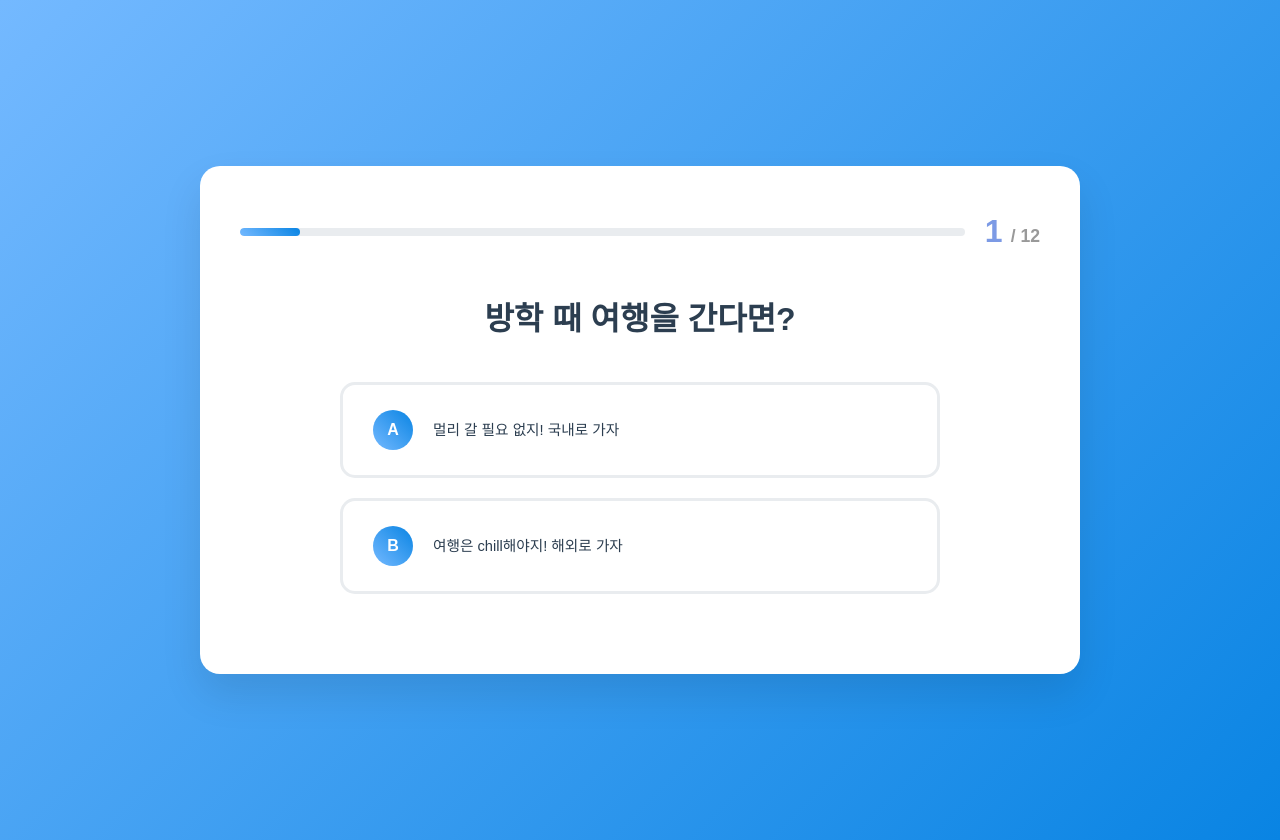
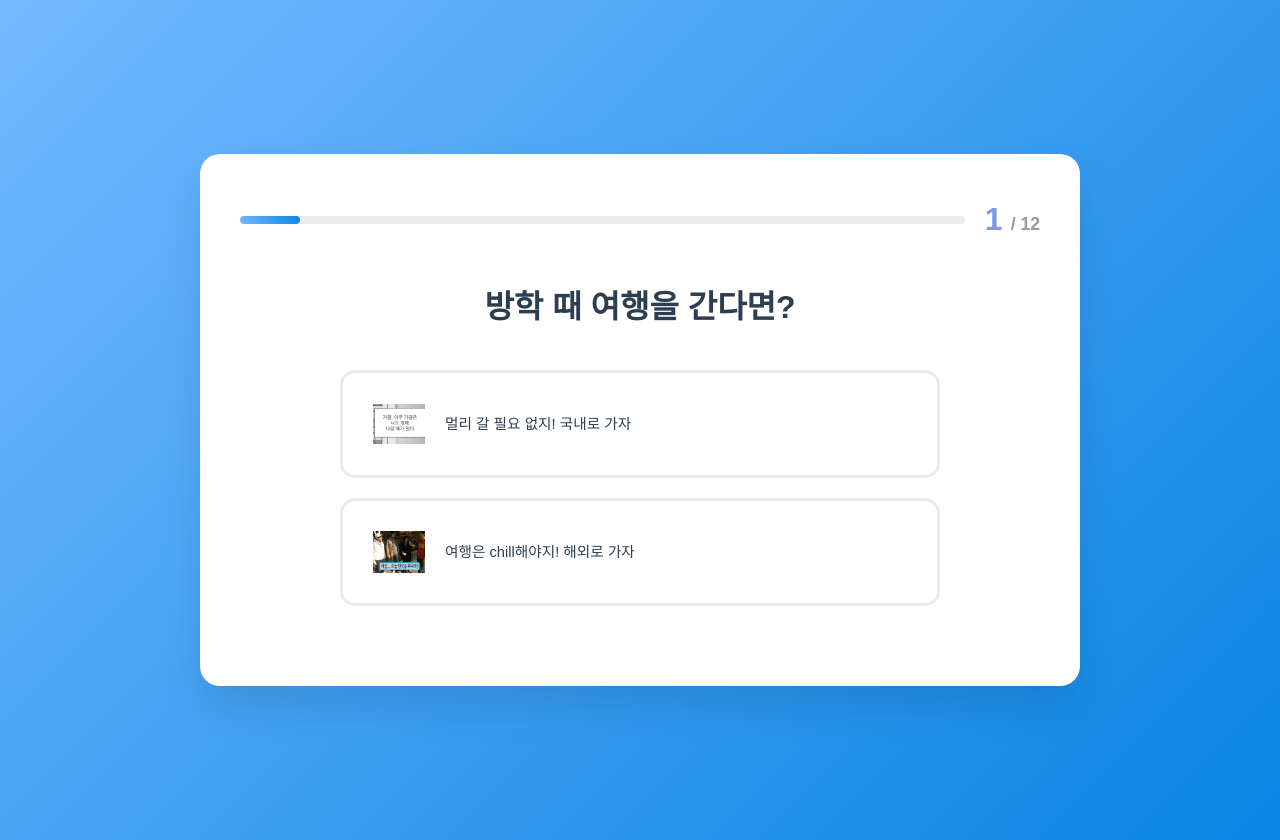
Before and after one commit to 88TOUR/anitest, a React (Vite) app: page / in a window 1280 px wide. Both pictures are taken after a click on the button "테스트 시작하기". Built offline with nearby package versions, Linux system fonts and the light colour scheme.

Commit message:
12가지 질문 수정

```diff
--- a/src/components/QuestionPage.jsx
+++ b/src/components/QuestionPage.jsx
@@ -27,7 +27,7 @@ const QuestionPage = ({
         </div>
 
         {/* 질문 내용 */}
-        <div className="question-content">
+         <div className="question-content">
           <h2 className="question-title">{question.question}</h2>
 
           <div className="options">
@@ -35,16 +35,24 @@ const QuestionPage = ({
               className="option-button option-a"
               onClick={() => onAnswer('A')}
             >
-              <span className="option-label">A</span>
-              <span className="option-text">{question.optionA}</span>
+              <img
+                src={question.optionA.image}
+                alt="선택지 A 이미지"
+                className="option-img"
+              />
+              <span className="option-text">{question.optionA.text}</span>
             </button>
 
             <button
               className="option-button option-b"
               onClick={() => onAnswer('B')}
             >
-              <span className="option-label">B</span>
-              <span className="option-text">{question.optionB}</span>
+              <img
+                src={question.optionB.image}
+                alt="선택지 B 이미지"
+                className="option-img"
+              />
+              <span className="option-text">{question.optionB.text}</span>
             </button>
           </div>
         </div>
--- a/src/data/questions.js
+++ b/src/data/questions.js
@@ -2,8 +2,14 @@ export const questions = [
   {
     id: 1,
     question: "방학 때 여행을 간다면?",
-    optionA: "멀리 갈 필요 없지! 국내로 가자",
-    optionB: "여행은 chill해야지! 해외로 가자",
+    optionA: {
+      text: "멀리 갈 필요 없지! 국내로 가자",
+      image: "/optionA1.png"
+    },
+    optionB: {
+      text: "여행은 chill해야지! 해외로 가자",
+      image: "/optionB1.png"
+    },
     category: "comfort"
   },
   {
--- a/src/styles/Question.css
+++ b/src/styles/Question.css
@@ -101,19 +101,12 @@ transform: translateY(-2px);
 box-shadow: 0 10px 25px rgba(116, 185, 255, 0.3);
 }
 
-.option-label {
-background: linear-gradient(45deg, #74b9ff, #0984e3);
-color: white;
-width: 40px;
-height: 40px;
-border-radius: 50%;
-display: flex;
-align-items: center;
-justify-content: center;
-font-weight: 700;
-font-size: 1.2em;
-margin-right: 20px;
-flex-shrink: 0;
+.option-img {
+  width: 52px;
+  height: 52px;
+  object-fit: contain;
+  margin-right: 20px;
+  flex-shrink: 0;
 }
 
 .option-text {
```
Also changed, not shown: public/optionA1.png (added), public/optionB1.png (added).
